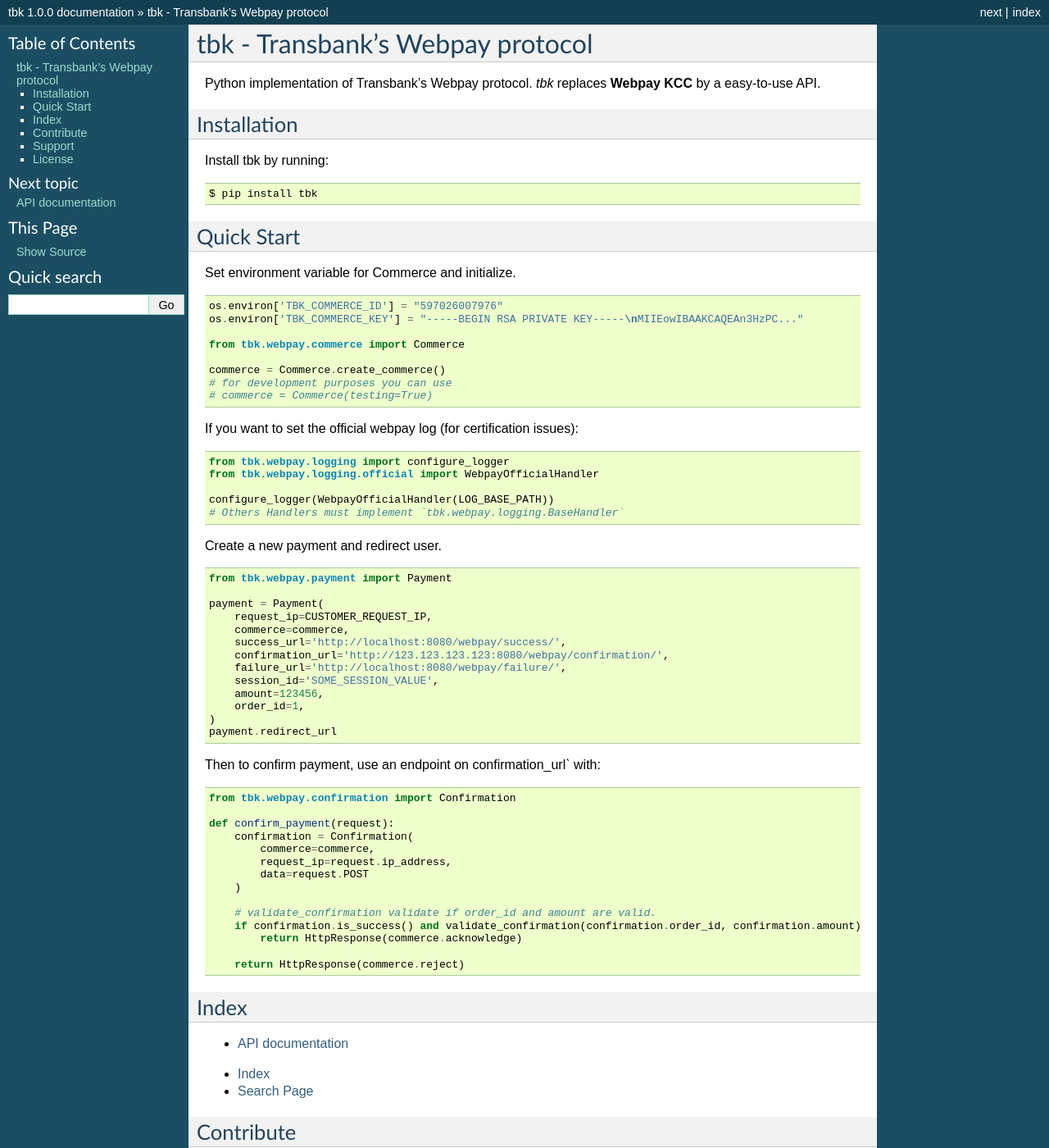
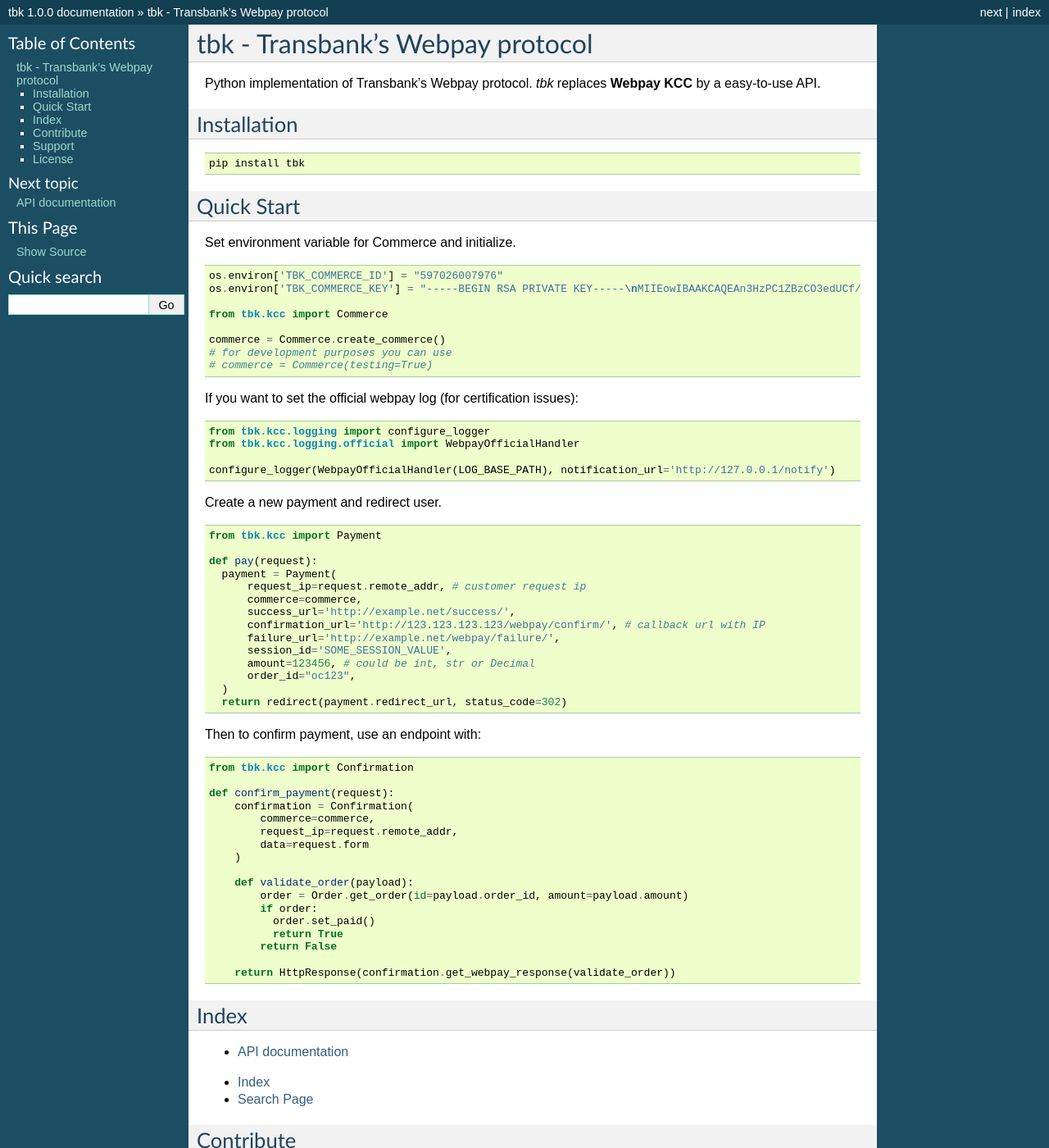
Before and after one commit to pedroburon/tbk, a Sphinx documentation site: the page built from docs/index.rst, in a window 1280 px wide and 1400 px high. Shown: the whole window at 82% size. Built offline with Sphinx 7.4.7, drawn with Linux system fonts in a browser that asks for light colours; formulas are drawn with MathJax 3.

Commit message:
docs improved

```diff
--- a/docs/conf.py
+++ b/docs/conf.py
@@ -248,8 +248,8 @@
 #  dir menu entry, description, category)
 texinfo_documents = [
   ('index', 'tbk', u'tbk Documentation',
-   u'Pedro Buron', 'tbk', 'One line description of project.',
-   'Miscellaneous'),
+   u'Pedro Buron', 'tbk', 'Python implementation of Transbank\'s Webpay protocol.',
+   'Payments'),
 ]
 
 # Documents to append as an appendix to all manuals.
--- a/docs/index.rst
+++ b/docs/index.rst
@@ -6,9 +6,11 @@
 Installation
 ------------
 
-Install tbk by running::
+::
 
-    $ pip install tbk
+    pip install tbk
+
+
 
 Quick Start
 -----------
@@ -18,9 +20,9 @@
 ::
 
     os.environ['TBK_COMMERCE_ID'] = "597026007976"
-    os.environ['TBK_COMMERCE_KEY'] = "-----BEGIN RSA PRIVATE KEY-----\nMIIEowIBAAKCAQEAn3HzPC..."
+    os.environ['TBK_COMMERCE_KEY'] = "-----BEGIN RSA PRIVATE KEY-----\nMIIEowIBAAKCAQEAn3HzPC1ZBzCO3edUCf/XJiwj3bzJpjjTi/zBO9O+DDzZCaMp...""
 
-    from tbk.webpay.commerce import Commerce
+    from tbk.kcc import Commerce
 
     commerce = Commerce.create_commerce()
     # for development purposes you can use
@@ -30,49 +32,52 @@
 
 ::
 
-    from tbk.webpay.logging import configure_logger
-    from tbk.webpay.logging.official import WebpayOfficialHandler
+    from tbk.kcc.logging import configure_logger
+    from tbk.kcc.logging.official import WebpayOfficialHandler
 
-    configure_logger(WebpayOfficialHandler(LOG_BASE_PATH))
-    # Others Handlers must implement `tbk.webpay.logging.BaseHandler`
+    configure_logger(WebpayOfficialHandler(LOG_BASE_PATH), notification_url='http://127.0.0.1/notify')
 
 Create a new payment and redirect user.
 
 ::
 
-    from tbk.webpay.payment import Payment
+    from tbk.kcc import Payment
 
-    payment = Payment(
-        request_ip=CUSTOMER_REQUEST_IP,
-        commerce=commerce,
-        success_url='http://localhost:8080/webpay/success/',
-        confirmation_url='http://123.123.123.123:8080/webpay/confirmation/',
-        failure_url='http://localhost:8080/webpay/failure/',
-        session_id='SOME_SESSION_VALUE',
-        amount=123456,
-        order_id=1,
-    )
-    payment.redirect_url
+    def pay(request):
+      payment = Payment(
+          request_ip=request.remote_addr, # customer request ip
+          commerce=commerce,
+          success_url='http://example.net/success/',
+          confirmation_url='http://123.123.123.123/webpay/confirm/', # callback url with IP
+          failure_url='http://example.net/webpay/failure/',
+          session_id='SOME_SESSION_VALUE',
+          amount=123456, # could be int, str or Decimal
+          order_id="oc123",
+      )
+      return redirect(payment.redirect_url, status_code=302)
 
 
-Then to confirm payment, use an endpoint on confirmation_url` with:
+Then to confirm payment, use an endpoint with:
 
 ::
 
-    from tbk.webpay.confirmation import Confirmation
+    from tbk.kcc import Confirmation
 
     def confirm_payment(request):
         confirmation = Confirmation(
             commerce=commerce,
-            request_ip=request.ip_address,
-            data=request.POST
+            request_ip=request.remote_addr,
+            data=request.form
         )
 
-        # validate_confirmation validate if order_id and amount are valid.
-        if confirmation.is_success() and validate_confirmation(confirmation.order_id, confirmation.amount):
-            return HttpResponse(commerce.acknowledge)
+        def validate_order(payload):
+            order = Order.get_order(id=payload.order_id, amount=payload.amount)
+            if order:
+              order.set_paid()
+              return True
+            return False
 
-        return HttpResponse(commerce.reject)
+        return HttpResponse(confirmation.get_webpay_response(validate_order))
 
 
 Index
```
Also changed, not shown: docs/api.rst (+6 -6 lines), 1 other file.
